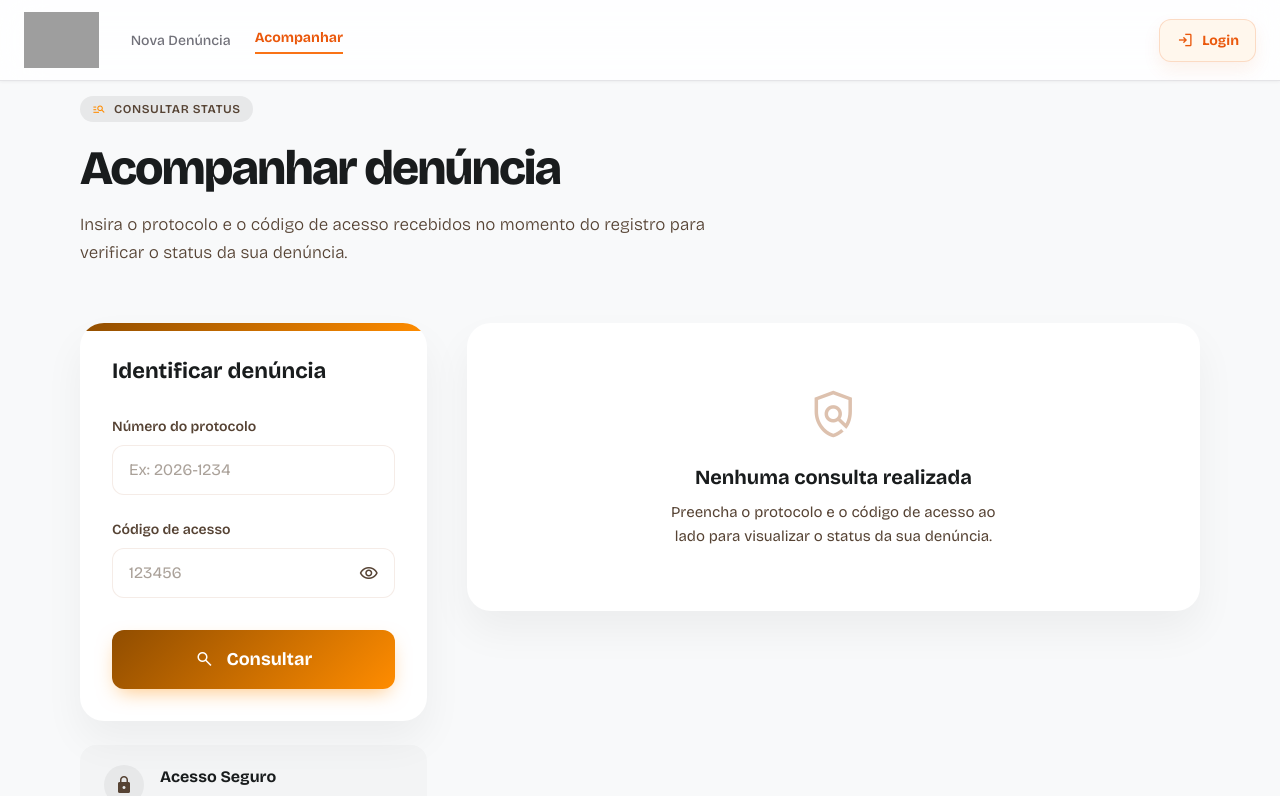
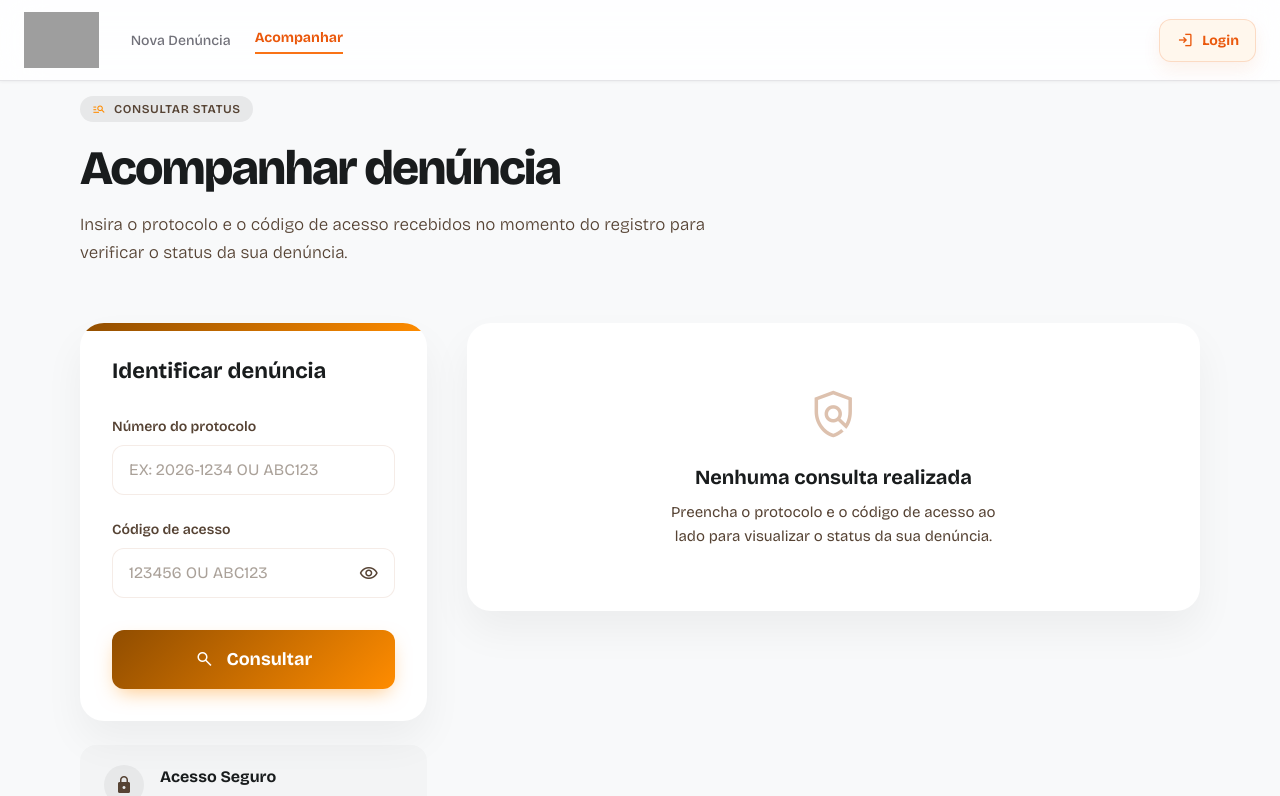
Before and after one commit to lucasrenz/muller, a React (Vite) app: page /denuncias/consultar in a window 1280 px wide. Shown: the top 796 px of the page. Built offline with nearby package versions, Linux system fonts and the light colour scheme; grey boxes are pictures that could not be loaded.

Commit message:
Correção de consulta

```diff
--- a/src/pages/ConsultarDenunciaPage.jsx
+++ b/src/pages/ConsultarDenunciaPage.jsx
@@ -23,10 +23,12 @@ function getEtapaAtual(status) {
   return ETAPAS.findIndex(e => e.statuses.includes(status));
 }
 
-function maskProtocolo(value) {
-  const digits = value.replace(/\D/g, '').slice(0, 8);
-  if (digits.length <= 4) return digits;
-  return digits.slice(0, 4) + '-' + digits.slice(4);
+function normalizeProtocolo(value) {
+  return value.toUpperCase().replace(/[^A-Z0-9-]/g, '').slice(0, 32);
+}
+
+function normalizeCodigoAcesso(value) {
+  return value.toUpperCase().replace(/[^A-Z0-9]/g, '').slice(0, 16);
 }
 
 function formatarData(iso) {
@@ -184,11 +186,14 @@ export default function ConsultarDenunciaPage() {
                       id="protocolo"
                       className="denuncia-input"
                       type="text"
-                      placeholder="Ex: 2026-1234"
+                      placeholder="Ex: 2026-1234 ou ABC123"
                       value={protocolo}
-                      onChange={e => setProtocolo(maskProtocolo(e.target.value))}
-                      inputMode="numeric"
-                      maxLength={9}
+                      onChange={e => setProtocolo(normalizeProtocolo(e.target.value))}
+                      inputMode="text"
+                      autoCapitalize="characters"
+                      autoComplete="off"
+                      maxLength={32}
+                      style={{ textTransform: 'uppercase' }}
                     />
                   </div>
 
@@ -200,11 +205,13 @@ export default function ConsultarDenunciaPage() {
                         id="codigo"
                         className="denuncia-input"
                         type={mostrarCodigo ? 'text' : 'password'}
-                        placeholder="123456"
+                        placeholder="123456 ou ABC123"
                         value={codigo}
-                        onChange={e => setCodigo(e.target.value.replace(/\D/g, '').slice(0, 6))}
-                        inputMode="numeric"
-                        maxLength={6}
+                        onChange={e => setCodigo(normalizeCodigoAcesso(e.target.value))}
+                        inputMode="text"
+                        autoCapitalize="characters"
+                        autoComplete="off"
+                        maxLength={16}
                         style={{ paddingRight: '3rem', textTransform: 'uppercase' }}
                       />
                       <button
--- a/src/sistemas/denuncias/paginas/ConsultarDenuncia.jsx
+++ b/src/sistemas/denuncias/paginas/ConsultarDenuncia.jsx
@@ -23,10 +23,12 @@ function getEtapaAtual(status) {
   return ETAPAS.findIndex(e => e.statuses.includes(status));
 }
 
-function maskProtocolo(value) {
-  const digits = value.replace(/\D/g, '').slice(0, 8);
-  if (digits.length <= 4) return digits;
-  return digits.slice(0, 4) + '-' + digits.slice(4);
+function normalizeProtocolo(value) {
+  return value.toUpperCase().replace(/[^A-Z0-9-]/g, '').slice(0, 32);
+}
+
+function normalizeCodigoAcesso(value) {
+  return value.toUpperCase().replace(/[^A-Z0-9]/g, '').slice(0, 16);
 }
 
 function formatarData(iso) {
@@ -184,11 +186,14 @@ export default function ConsultarDenunciaPage() {
                       id="protocolo"
                       className="denuncia-input"
                       type="text"
-                      placeholder="Ex: 2026-1234"
+                      placeholder="Ex: 2026-1234 ou ABC123"
                       value={protocolo}
-                      onChange={e => setProtocolo(maskProtocolo(e.target.value))}
-                      inputMode="numeric"
-                      maxLength={9}
+                      onChange={e => setProtocolo(normalizeProtocolo(e.target.value))}
+                      inputMode="text"
+                      autoCapitalize="characters"
+                      autoComplete="off"
+                      maxLength={32}
+                      style={{ textTransform: 'uppercase' }}
                     />
                   </div>
 
@@ -200,11 +205,13 @@ export default function ConsultarDenunciaPage() {
                         id="codigo"
                         className="denuncia-input"
                         type={mostrarCodigo ? 'text' : 'password'}
-                        placeholder="123456"
+                        placeholder="123456 ou ABC123"
                         value={codigo}
-                        onChange={e => setCodigo(e.target.value.replace(/\D/g, '').slice(0, 6))}
-                        inputMode="numeric"
-                        maxLength={6}
+                        onChange={e => setCodigo(normalizeCodigoAcesso(e.target.value))}
+                        inputMode="text"
+                        autoCapitalize="characters"
+                        autoComplete="off"
+                        maxLength={16}
                         style={{ paddingRight: '3rem', textTransform: 'uppercase' }}
                       />
                       <button
```
